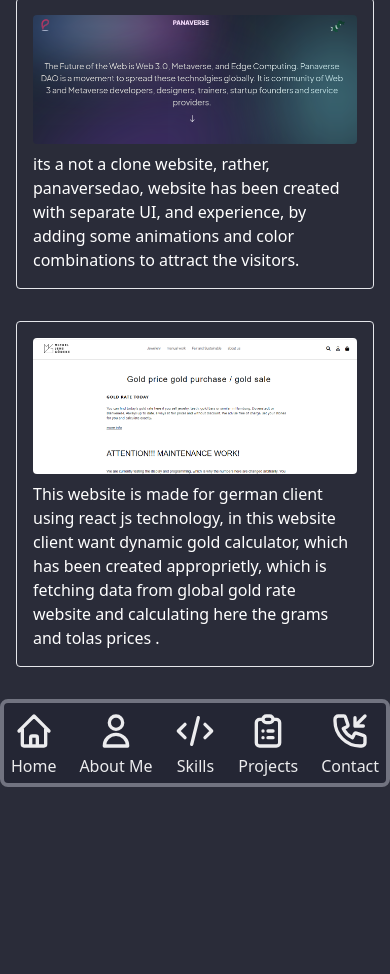
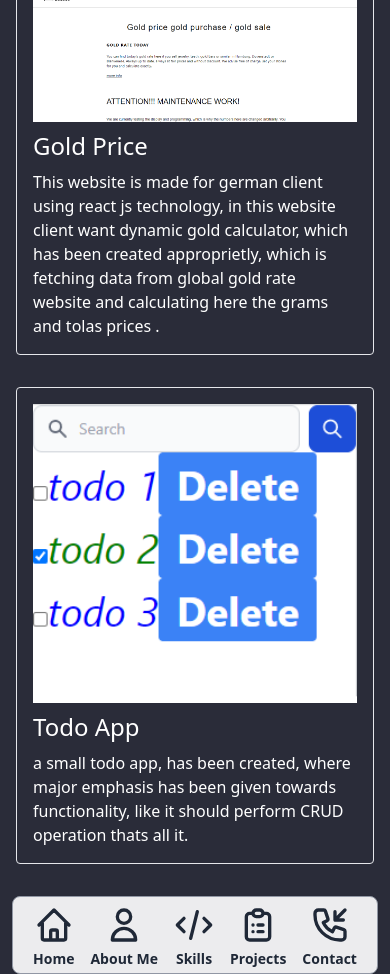
Before and after one commit to smmartprogrammer/partabportfolio, a Next.js app: page /projects in a window 390 px wide. Shown: the part 840-1814 px from the top of the page. Before the commit the page ends 1627 px from the top, so only its background shows below. Built offline with nearby package versions, Linux system fonts and the light colour scheme.

Commit message:
working on responsiveness

```diff
--- a/app/aboutme/page.tsx
+++ b/app/aboutme/page.tsx
@@ -1,4 +1,3 @@
-
 "use client"
 import Link from "next/link";
 import React from "react";
@@ -11,7 +10,7 @@ import Image from "next/image";
 const AboutMe = (props: Props) => {
   return (
     <div className="max-w-7xl mx-auto py-16 px-4 sm:px-6 lg:px-8">
-        <div className="grid grid-cols-1 md:grid-cols-2 gap-6 items-center">
+      <div className="grid grid-cols-1 md:grid-cols-2 gap-6 items-center text-center md:text-left">
 
         <motion.div
           className="w-full h-full"
@@ -24,7 +23,7 @@ const AboutMe = (props: Props) => {
             alt="Profile Image"
             width={250}
             height={200}
-              className="rounded-full"
+            className="rounded-full mx-auto md:mx-none"
           />
         </motion.div>
         <motion.div
--- a/app/navbar/page.tsx
+++ b/app/navbar/page.tsx
@@ -10,8 +10,11 @@ import {
 
 const Navbar = () => {
   return (
-    <div className="border-4 bg-[#252734] text-white border-[#797B87] animate-pulse w-full rounded-lg md:w-[25%] ">
-      <ul className="flex space-x-4 justify-evenly ">
+
+
+    <div className="bg-white hover:bg-[#2A2C39] hover:text-white text-gray-800  border border-gray-400 rounded-lg shadow font-bold text-sm animate-pulse px-5">
+ {/* <div className="bg-white hover:bg-[#2A2C39] hover:text-white text-gray-800   border border-gray-400 rounded-lg shadow font-bold text-sm animate-pulse w-full rounded-lg md:w-[25%] ">  */}
+      <ul className="flex space-x-4 justify-evenly text-center">
         <Link href="/" className="flex flex-col items-center">
           <HomeIcon className="h-14 w-10   hover:animate-spin " />
           <li className="animate-bounce">Home</li>
--- a/app/projects/page.tsx
+++ b/app/projects/page.tsx
@@ -17,42 +17,53 @@ const projects = (props: Props) => {
         },
         {
           id: 2,
+          name: 'PanaverseDao',
+          description: 'its a not a clone website, rather, panaversedao, website has been created with separate UI, and experience, by adding some animations and color combinations to attract the visitors.',
+          imageSrc: '/panaverse.png',
+          URL:"https://panaversemodernweb.vercel.app/",
+        },
+        {
+          id: 3,
+          name: 'Gold Price',
+          description: 'This website is made for german client using react js technology, in this website client want dynamic gold calculator, which has been created approprietly, which is fetching data from global gold rate website and calculating here the grams and tolas prices .',
+          imageSrc: '/goldprice.png',
+          URL:"https://goldpricewithnewchanges.vercel.app/",
+         },
+
+
+        {
+          id: 4,
           name: 'Todo App',
           description: 'a small todo app, has been created, where major emphasis has been given towards functionality, like it should perform CRUD operation thats all it.',
           imageSrc: '/todoappUI.png',
           URL:"https://goldpricewithnewchanges.vercel.app/",
         },
-        {
-            id: 3,
-            name: 'PanaverseDao',
-            description: 'its a not a clone website, rather, panaversedao, website has been created with separate UI, and experience, by adding some animations and color combinations to attract the visitors.',
-            imageSrc: '/panaverse.png',
-            URL:"https://goldpricewithnewchanges.vercel.app/",
-          },
-          {
-            id: 4,
-            name: 'Gold Price',
-            description: 'This website is made for german client using react js technology, in this website client want dynamic gold calculator, which has been created approprietly, which is fetching data from global gold rate website and calculating here the grams and tolas prices .',
-            imageSrc: '/goldprice.png',
-            URL:"https://goldpricewithnewchanges.vercel.app/",
-          },
 
 
-        // Add more projects here
       ];
     return (
-<div className="max-w-screen-lg mx-auto py-8 px-4">
-      <h1 className="text-3xl font-bold mb-4">Projects</h1>
-      <div className="grid grid-cols-1 md:grid-cols-2 gap-8">
+<div className="max-w-screen-lg mx-auto py-8 px-4 ">
+<motion.h1
+          className="text-3xl font-extrabold text-white sm:text "
+          initial={{ opacity: 0, y: -50 }}
+          animate={{ opacity: 1, y: 0 }}
+          transition={{ duration: 0.5 }}
+        >
+          Projects
+        </motion.h1>
+      <div className="grid grid-cols-1 md:grid-cols-2 gap-8 mt-5  ">
         {projects.map((project) => (
-          <div key={project.id} className="border border-gray-200 rounded p-4">
+          <div key={project.id} className="border border-gray-200 p-4 rounded hover:scale-105 transition-all duration-500">
             <a href={project.URL}>
-              <img
+              <Image
                 src={project.imageSrc}
                 alt={`${project.name} screenshot`}
-                className="rounded"
+                width={500}
+                height={500}
               />
             </a>
+            <p className="mt-2 text-2xl">{project.name}</p>
+
             <p className="mt-2">{project.description}</p>
           </div>
         ))}
@@ -62,96 +73,5 @@ const projects = (props: Props) => {
 };
 
 
-//     return (
-//     <div className="antialiased  text-gray-800">
-//       <div className="relative container mx-auto px-6 flex flex-col space-y-8">
-//       <motion.h1
-//           className="text-3xl font-extrabold text-white sm:text-4xl"
-//           initial={{ opacity: 0, y: -50 }}
-//           animate={{ opacity: 1, y: 0 }}
-//           transition={{ duration: 0.5 }}
-//         >
-//           Projects
-//         </motion.h1>
-
-//             <div
-//                 className="absolute z-0 w-2 h-full bg-white shadow-md inset-0 left-17 md:mx-auto md:right-0 md:left-0"
-//             ></div>
-//             <div className="relative z-10">
-//                 <img
-//                     src="/pricingUI.png"
-//                     alt=""
-//                     className="timeline-img"
-//                 />
-//                 <div className="timeline-container">
-//                     <div className="timeline-pointer" aria-hidden="true"></div>
-//                     <div className="bg-white p-6 rounded-md shadow-md">
-//                         <span
-//                             className="font-bold text-indigo-600 text-sm tracking-wide"
-//                             >Jan 2023</span
-//                         >
-//                         <h1 className="text-2xl font-bold pt-1">
-//                             Pricing UI
-//                         </h1>
-//                         <p className="pt-1">
-//                             a simple page displaying UI, of the Pricing Page of Product
-//                             this has been created using nextjs, tailwind, design has been
-//                             taken from figma, this is responsive design
-//                         </p>
-//                     </div>
-//                 </div>
-//             </div>
-//             <div className="relative z-10">
-//                 <img
-//                     src="https://images.pexels.com/photos/3223552/pexels-photo-3223552.jpeg?auto=compress&cs=tinysrgb&dpr=2&h=100"
-//                     alt=""
-//                     className="timeline-img"
-//                 />
-//                 <div className="timeline-container timeline-container-left">
-//                     <div
-//                         className="timeline-pointer timeline-pointer-left"
-//                         aria-hidden="true"
-//                     ></div>
-//                     <div className="bg-white p-6 rounded-md shadow-md">
-//                         <span
-//                             className="font-bold text-indigo-600 text-sm tracking-wide"
-//                             >Aug 2020</span
-//                         >
-//                         <h1 className="text-2xl font-bold pt-1">A trip far away</h1>
-//                         <p className="pt-1">
-//                             Lorem ipsum dolor, sit amet consectetur adipisicing
-//                             elit. Ex iste suscipit reiciendis, perferendis vel
-//                             consequuntur cupiditate ad commodi provident,
-//                             sapiente veniam sed
-//                         </p>
-//                     </div>
-//                 </div>
-//             </div>
-//             <div className="relative z-10">
-//                 <img
-//                     src="https://images.pexels.com/photos/2906807/pexels-photo-2906807.jpeg?auto=compress&cs=tinysrgb&dpr=2&h=100"
-//                     alt=""
-//                     className="timeline-img"
-//                 />
-//                 <div className="timeline-container">
-//                     <div className="timeline-pointer" aria-hidden="true"></div>
-//                     <div className="bg-white p-6 rounded-md shadow-md">
-//                         <span
-//                             className="font-bold text-indigo-600 text-sm tracking-wide"
-//                             >March 2020</span
-//                         >
-//                         <h1 className="text-2xl font-bold pt-1">Solo Trip</h1>
-//                         <p className="pt-1">
-//                             Lorem ipsum dolor, sit amet consectetur adipisicing
-//                             elit. Ex iste suscipit reiciendis, perferendis vel
-//                             consequuntur cupiditate ad commodi provident,
-//                             sapiente veniam sed autem, perspiciatis
-//                         </p>
-//                     </div>
-//                 </div>
-//             </div>
-//         </div>    </div>
-//   );
-// };
 
 export default projects;
--- a/app/skills/page.tsx
+++ b/app/skills/page.tsx
@@ -13,6 +13,10 @@ const skills = [
   { name: "Next.js", level: 85 },
   { name: "Tailwind CSS", level: 90 },
   { name: "Git", level: 80 },
+  { name: "firebase", level: 70 },
+  { name: "Chakra ui", level: 70 },
+  { name: "MS Excel", level: 95 },
+  { name: "Metamask", level: 80 },
 ];
 
 type Props = {};
@@ -20,7 +24,7 @@ type Props = {};
 
 const Skills = (props: Props) => {
     return (
-      <div className="max-w-7xl mx-auto py-16 px-4 sm:px-6 lg:px-8">
+      <div className="w-screen h-full flex flex-col justify-around items-center ">
         <motion.h1
           className="text-3xl font-extrabold text-white sm:text-4xl"
           initial={{ opacity: 0, y: -50 }}
@@ -29,7 +33,7 @@ const Skills = (props: Props) => {
         >
           Skills
         </motion.h1>
-        <div className="mt-12 flex justify-center items-center flex-wrap space-x-11">
+        <div className="w-[50%] flex justify-center flex-wrap space-x-10 ">
           {skills.map((skill) => (
             <div key={skill.name} className="mb-8">
               <h2 className="text-lg font-medium text-white">{skill.name}</h2>
```
Lines whose indentation alone changed are shown as unchanged.
